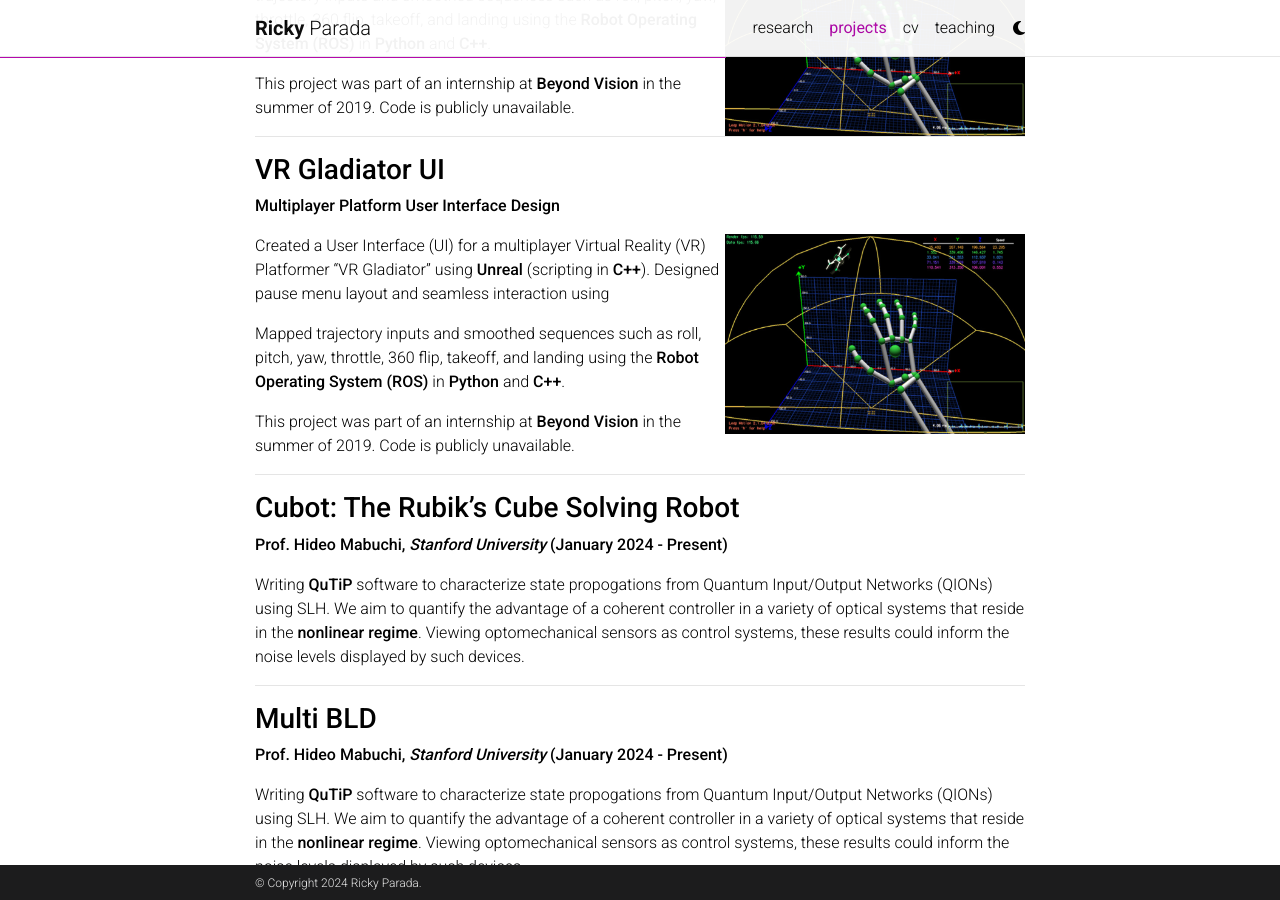
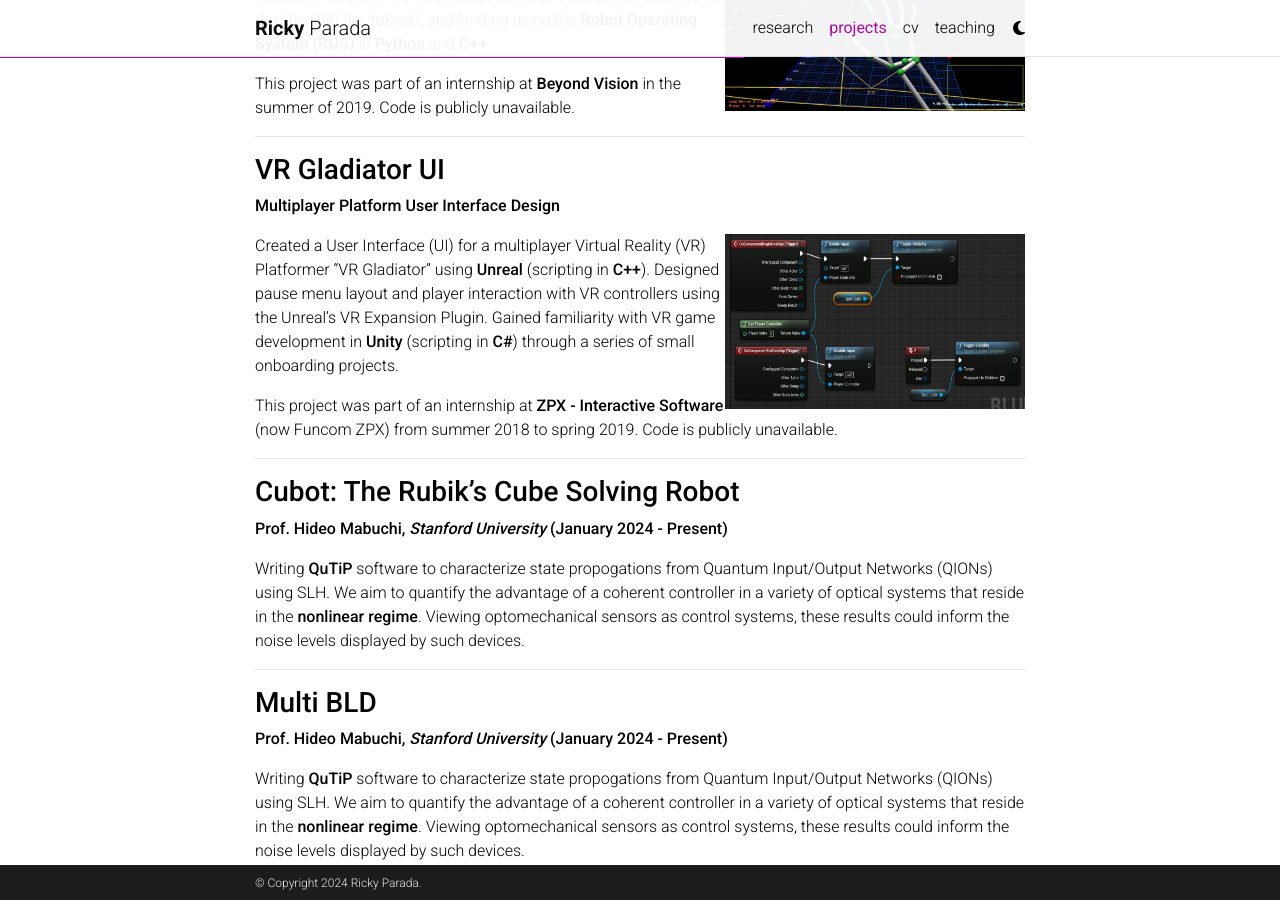
Before and after one commit to rickyparada/rickyparada.github.io, a Jekyll site: the page built from _pages/projects.md, in a window 1280 px wide and 900 px high, scrolled down 360 px. Built offline with Jekyll 4.4.1, drawn with Linux system fonts in a browser that asks for light colours; comment, search, counter and statistics services are not loaded; a style sheet for code colours, icons or effects is not loaded.

Commit message:
finished VR project description

```diff
--- a/_pages/projects.md
+++ b/_pages/projects.md
@@ -11,7 +11,7 @@
 
 **A Single Hand Manual UAV Controller**
 
-<img align="right" src="./../assets/img/wingman_control.png" alt="" width="300" height="200">
+<img align="right" src="./../assets/img/wingman_control.png" alt="" width="300" height="175">
 
 Integrated palm/finger positional tracking using the **Leap Motion SDK** to fully control a UAV in **Gazebo** simulation or live. Mapped trajectory inputs and smoothed sequences such as roll, pitch, yaw, throttle, 360 flip, takeoff, and landing using the **Robot Operating System (ROS)** in **Python** and **C++**.
 
@@ -23,13 +23,11 @@
 
 **Multiplayer Platform User Interface Design**
 
-<img align="right" src="./../assets/img/wingman_control.png" alt="" width="300" height="200">
+<img align="right" src="./../assets/img/unreal.png" alt="" width="300" height="175">
 
-Created a User Interface (UI) for a multiplayer Virtual Reality (VR) Platformer "VR Gladiator" using **Unreal** (scripting in **C++**). Designed pause menu layout and seamless interaction using
+Created a User Interface (UI) for a multiplayer Virtual Reality (VR) Platformer "VR Gladiator" using **Unreal** (scripting in **C++**). Designed pause menu layout and player interaction with VR controllers using the Unreal's VR Expansion Plugin. Gained familiarity with VR game development in **Unity** (scripting in **C#**) through a series of small onboarding projects.
 
-Mapped trajectory inputs and smoothed sequences such as roll, pitch, yaw, throttle, 360 flip, takeoff, and landing using the **Robot Operating System (ROS)** in **Python** and **C++**.
-
-This project was part of an internship at **Beyond Vision** in the summer of 2019. Code is publicly unavailable.
+This project was part of an internship at **ZPX - Interactive Software** (now Funcom ZPX) from summer 2018 to spring 2019. Code is publicly unavailable.
 
 ---
 
```
